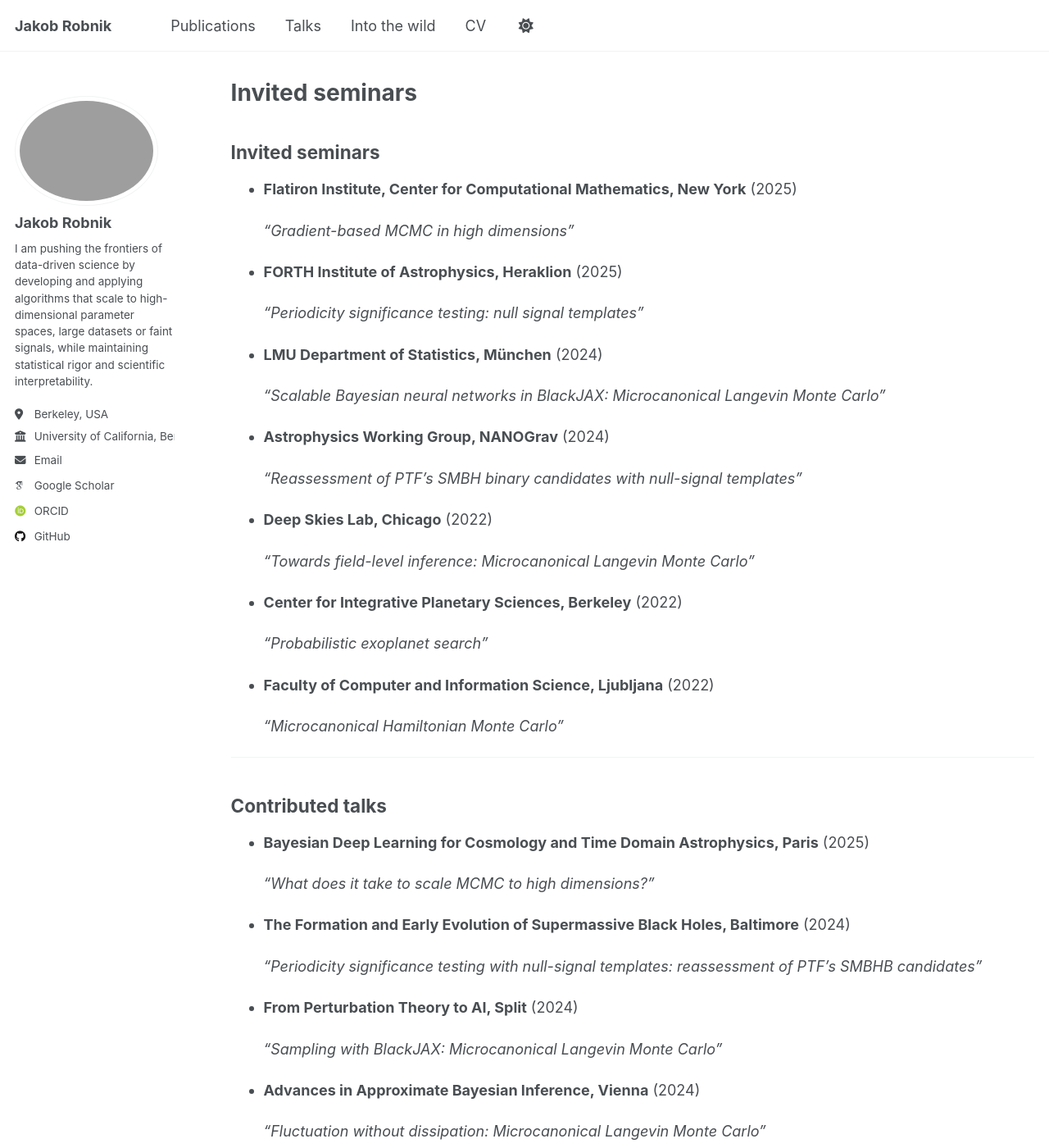
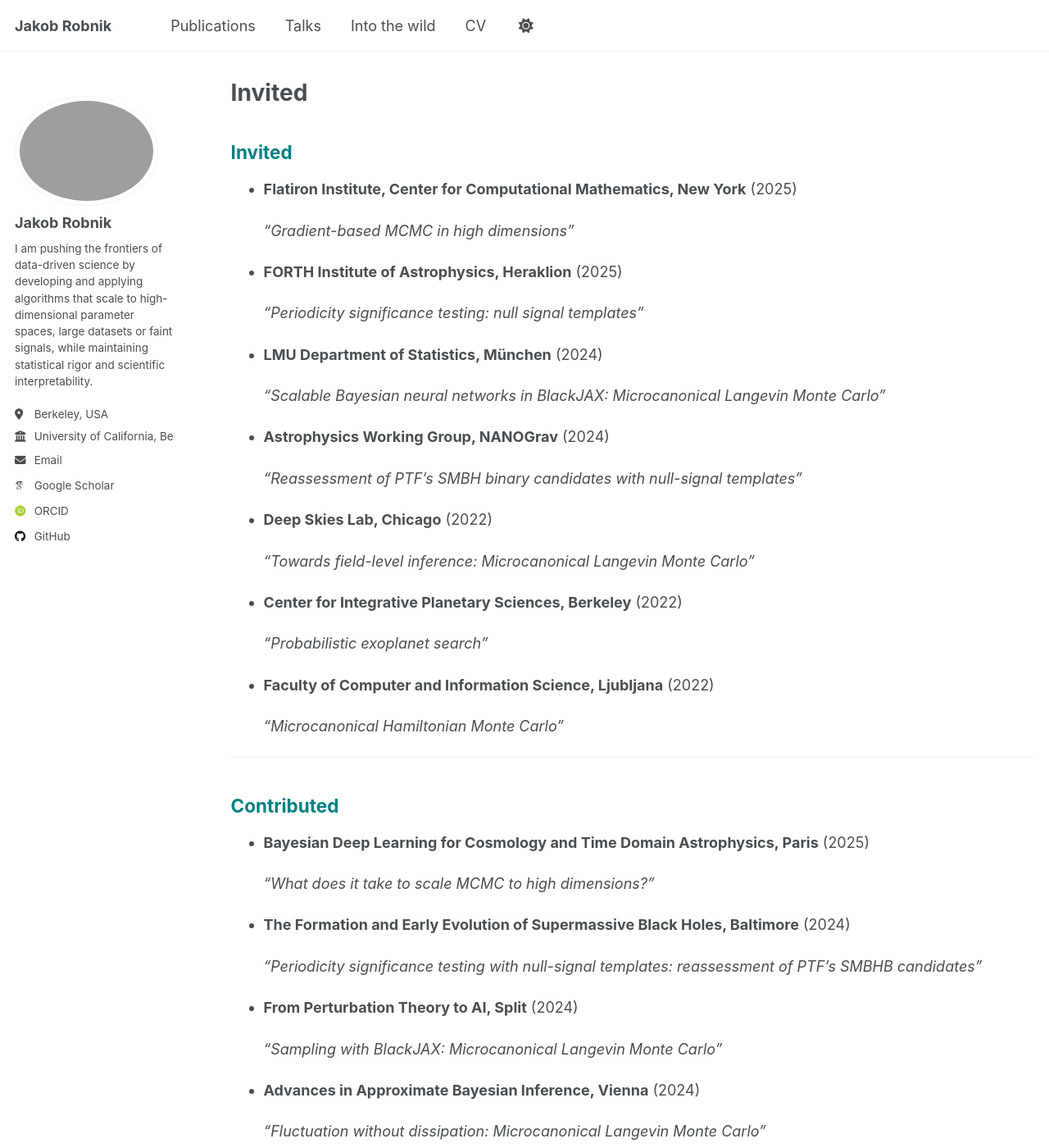
Before and after one commit to JakobRobnik/JakobRobnik.github.io, a Jekyll site: the page built from _pages/talks.md, in a window 1280 px wide and 1400 px high. Shown: the whole window at 82% size. Built offline with Jekyll 4.4.1, drawn with Linux system fonts in a browser that asks for light colours; some web fonts are replaced; a script that is not in the unit is left out; our own code applies the rules of GitHub Pages for plain Markdown files.

Commit message:
Update talks.md

```diff
--- a/_pages/talks.md
+++ b/_pages/talks.md
@@ -4,7 +4,9 @@ permalink: /talks/
 author_profile: true
 ---
 
-## Invited seminars
+## Invited
+{: style="color: teal"}
+
 
 - **Flatiron Institute, Center for Computational Mathematics, New York** (2025)
 
@@ -36,7 +38,8 @@ author_profile: true
 
 ---
 
-## Contributed talks
+## Contributed
+{: style="color: teal"}
 
 - **Bayesian Deep Learning for Cosmology and Time Domain Astrophysics, Paris** (2025)
 
```
